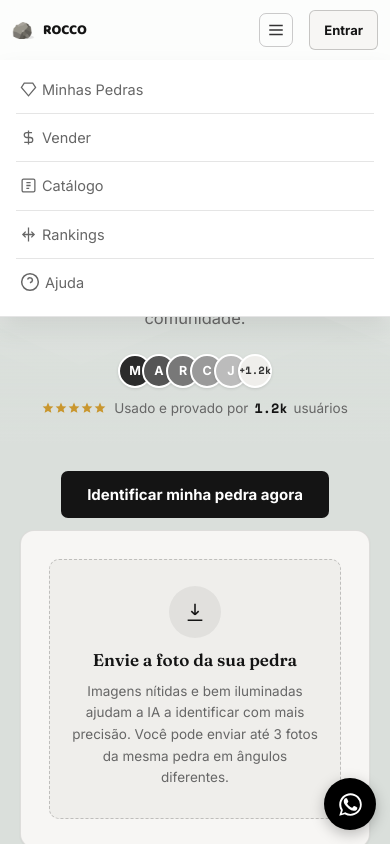
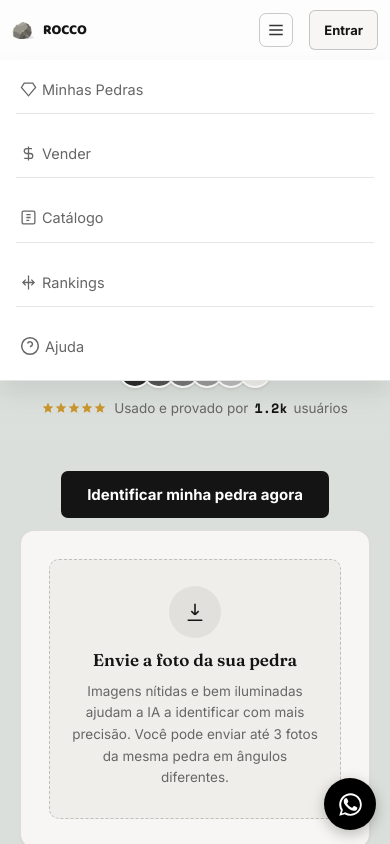
Before and after one commit to DescobertaLTDA/pedrascanner, a website: page index.html in a window 390 px wide. Both pictures are taken after a click on the button "Abrir menu". Shown: the top 844 px of the page. Drawn offline with nearby package versions, Linux system fonts and the light colour scheme; no server answers.

Commit message:
Add files via upload

```diff
--- a/assets/css/header-full.css
+++ b/assets/css/header-full.css
@@ -94,6 +94,7 @@ header .nav-link:hover { color: var(--ink); }
 
 /* NAV RIGHT (links + auth) */
 .nav-right { display: flex; align-items: center; gap: 16px; }
+.nav-links-group { display: flex; align-items: center; gap: 16px; }
 .nav-link { font-size: 13px; color: var(--ink-mute); text-decoration: none; white-space: nowrap; cursor: pointer; display: flex; align-items: center; gap: 5px; }
 .nav-link svg { width: 14px; height: 14px; stroke: var(--ink-mute); stroke-width: 1.8; fill: none; }
 .nav-cta {
@@ -225,7 +226,7 @@ body.popup-aberto { overflow: hidden; }
   }
   .btn-mobile-menu:hover { background: var(--card-alt); }
   .nav-links-group.mobile-menu-open {
-    display: flex; flex-direction: column;
+    display: flex; flex-direction: column; align-items: stretch;
     position: absolute; top: 100%; left: 0; right: 0;
     background: var(--bg); border-bottom: 1px solid var(--line);
     box-shadow: 0 12px 24px rgba(0, 0, 0, 0.08);
--- a/assets/css/index.css
+++ b/assets/css/index.css
@@ -319,6 +319,11 @@
       align-items: center;
       gap: 16px;
     }
+    .nav-links-group {
+      display: flex;
+      align-items: center;
+      gap: 16px;
+    }
     .nav-link {
       font-size: 13px;
       color: var(--ink-mute);
@@ -605,6 +610,7 @@
       .nav-links-group.mobile-menu-open {
         display: flex;
         flex-direction: column;
+        align-items: stretch;
         position: absolute;
         top: 100%;
         left: 0;
```
